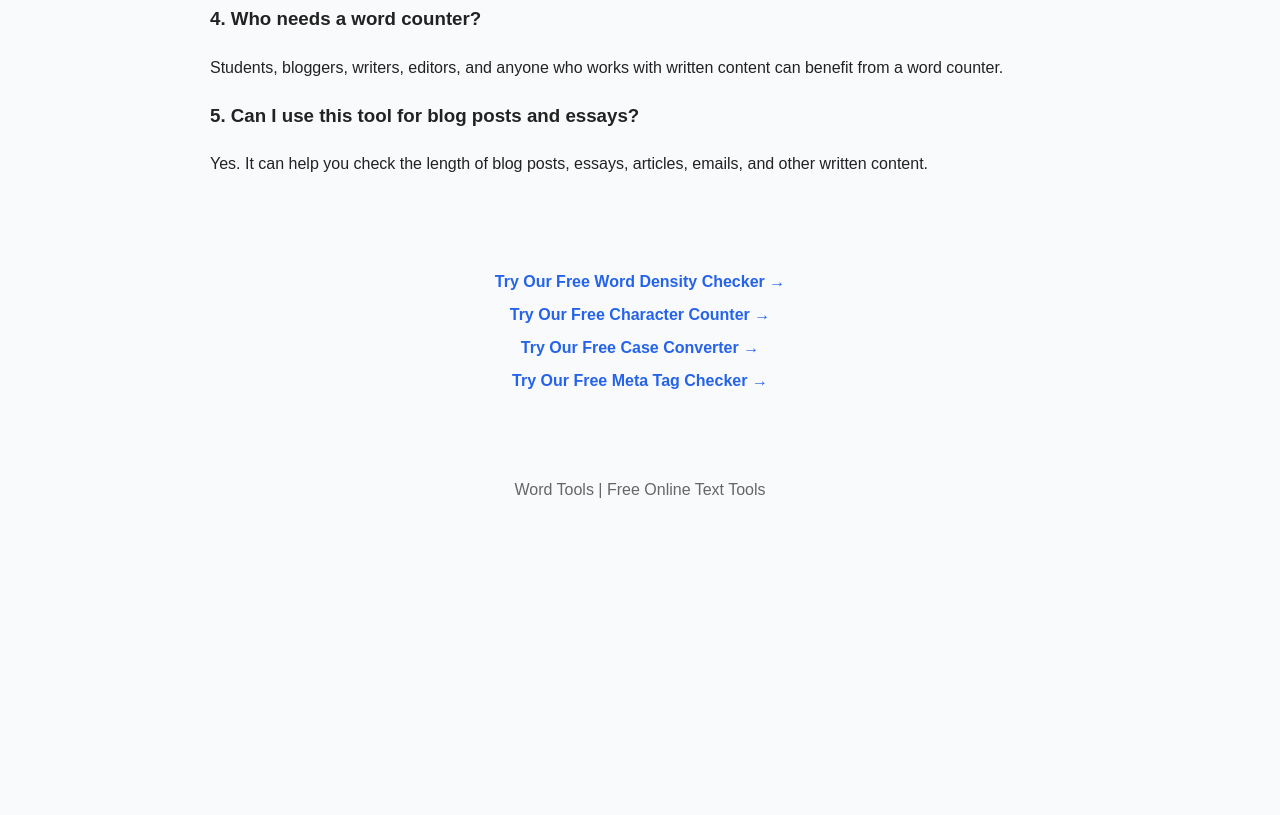
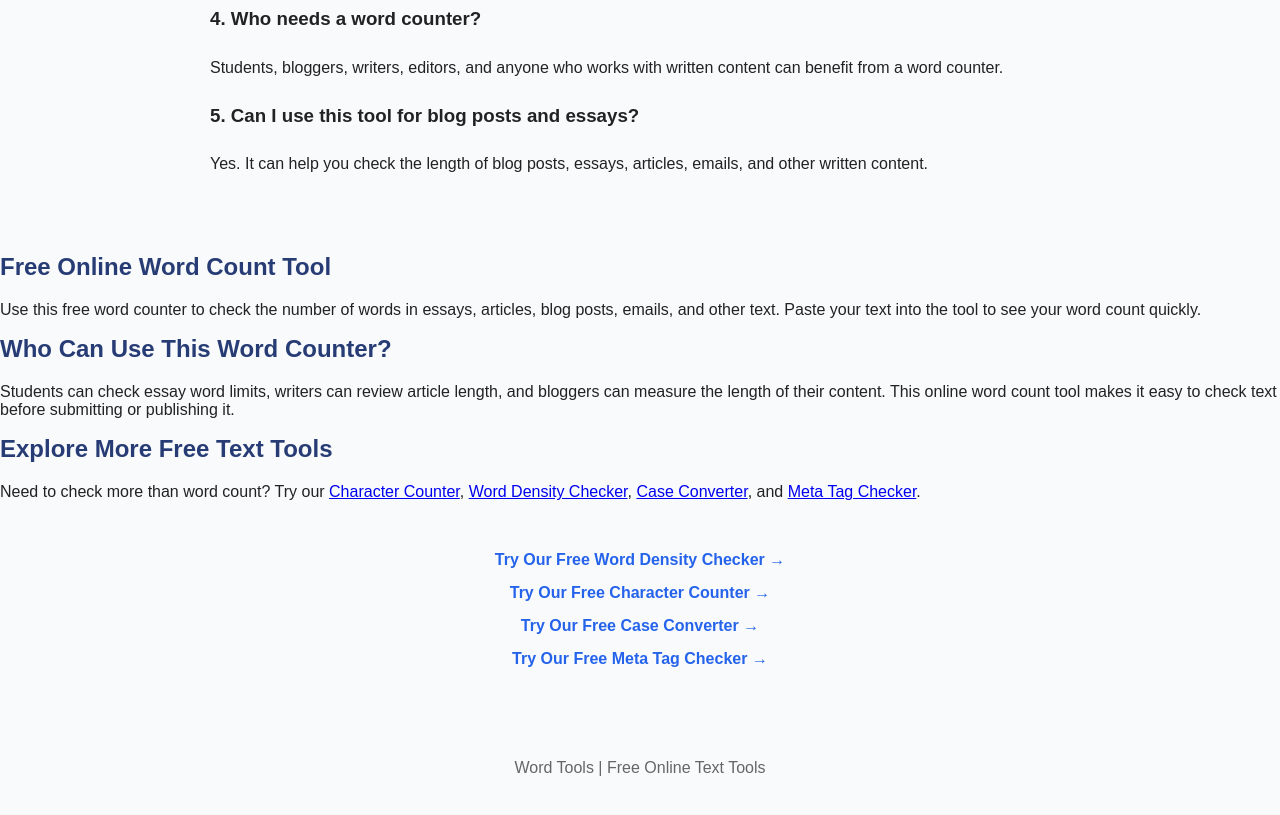
Before and after one commit to noreen918/word-tools-website, a plain HTML site: page index.html in a window 1280 px wide. Shown: the part 1737-2552 px from the top of the page. Before the commit the page ends 2277 px from the top, so only its background shows below. Drawn offline with Linux system fonts and the light colour scheme.

Commit message:
Add homepage SEO supporting content
Updated title and meta description for better SEO. Added new sections to explain tool usage and promote additional features.

```diff
--- a/index.html
+++ b/index.html
@@ -14,10 +14,10 @@
     <meta charset="UTF-8">
     <meta name="viewport" content="width=device-width, initial-scale=1.0">
 
-    <title>Free Word Counter - Word Tools</title>
+    <title>Free Word Counter Online | Word Tools</title>
 
     <meta name="description"
-          content="Count words, characters, and sentences instantly with our free online word counter.">
+     content="Use our free online word counter to count words in essays, blog posts, and other text. Check your word count quickly with Word Tools.">
 
     <style>
         * {
@@ -221,7 +221,7 @@
 </nav>
 
 <header>
-    <h1>Word Tools</h1>
+    <h1>Free Word Counter Online</h1>
     <p>Free online tools for your everyday text needs.</p>
 </header>
 
@@ -353,8 +353,32 @@
 
 </main>
 
+<section class="homepage-seo-content">
+  <h2>Free Online Word Count Tool</h2>
+  <p>
+    Use this free word counter to check the number of words in essays,
+    articles, blog posts, emails, and other text. Paste your text into
+    the tool to see your word count quickly.
+  </p>
 
-<div style="text-align:center; margin:30px auto; padding:20px;">
+  <h2>Who Can Use This Word Counter?</h2>
+  <p>
+    Students can check essay word limits, writers can review article
+    length, and bloggers can measure the length of their content.
+    This online word count tool makes it easy to check text before
+    submitting or publishing it.
+  </p>
+
+  <h2>Explore More Free Text Tools</h2>
+  <p>
+    Need to check more than word count? Try our
+    <a href="character-counter.html">Character Counter</a>,
+    <a href="word-density-checker.html">Word Density Checker</a>,
+    <a href="case-converter.html">Case Converter</a>, and
+    <a href="meta-tag-checker.html">Meta Tag Checker</a>.
+  </p>
+</section>
+    <div style="text-align:center; margin:30px auto; padding:20px;">
   <a href="word-density-checker.html" style="color:#2563eb; font-weight:bold; text-decoration:none;">Try Our Free Word Density Checker →</a>
 
   <a href="character-counter.html" style="color:#2563eb; font-weight:bold; text-decoration:none; display:block; margin-top:15px;">Try Our Free Character Counter →</a>
```
